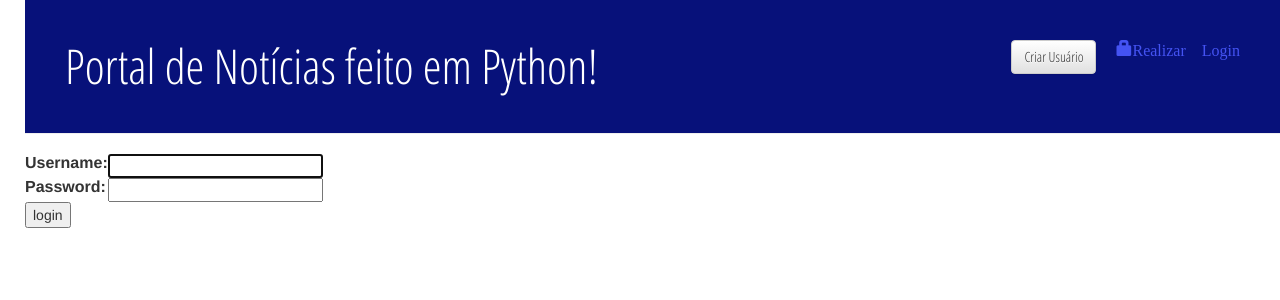
After one commit to Makrau/site_teste_django, a Django app: page /accounts/login/ in a window 1280 px wide. The commit adds this page. Shown: the top 300 px of the page. Run offline with Django 3.2, Linux system fonts and the light colour scheme; some libraries are stand-ins or nearby versions.

Commit message:
Configurado para apenas usuários logados possam criar e editar noticias

```diff
--- a/news/templates/news/base.html
+++ b/news/templates/news/base.html
@@ -11,18 +11,28 @@
 
     <body>
         <div class="page-header">
+
+            {% if user.is_authenticated %}
                 <h3><a href="{% url 'news.views.create_news' %}"  class="top-menu"><span class="btn btn-default">Criar Notícias</span></a></h3>
                 <h3><a href="{% url 'news_draft_list' %}" class="top-menu"><span class="btn btn-default">Publicar Notícias</span></a></h3>
+                <p class="top-menu">Bem-vindo {{ user.username }}<small>(<a href="{% url 'logout' %}">Sair</a>)</small></p>
+            {% else %}
+                <h3><a href="{% url 'login' %}" class="top-menu"><span class="glyphicon glyphicon-lock">Realizar Login</span></a></h3>
                 <h3><a href="{% url 'create_user' %}" class="top-menu"><span class="btn btn-default">Criar Usuário</span></a></h3>
-            <h3><a href="{% url 'user_login' %}" class="top-menu"><span class="btn btn-default">Entrar</span></a></h3>
+            {% endif %}
+
             <h1><a href="{% url 'news.views.home' %}">Portal de Notícias feito em Python!</a></h1>
             <h2>{{page_name}}</h2>
-
         </div>
 
+    <div class="content">
+        <div class="row">
+            <div class="col-md-8">
                 {% block content %}
                 {% endblock %}
-
+            </div>
+        </div>
+    </div>
 </body>
 
 </html>
--- a/news/templates/news/news_draft_list.html
+++ b/news/templates/news/news_draft_list.html
@@ -8,4 +8,5 @@
             <p> Criada em: {{news.created_date}}</p>
         </div>
     {% endfor %}
+    <h3> Não há mais notícias a serem publicadas.</h3>
 {% endblock %}
--- /dev/null
+++ b/news/templates/registration/login.html
@@ -0,0 +1,24 @@
+{% extends "news/base.html" %}
+{% block content %}
+    {% if form.errors %}
+        <p>Seu nome de usuário ou senha estão incorretos.</p>
+    {% endif %}
+
+    <form method="post" action="{% url 'login' %}">
+    {% csrf_token %}
+    <table>
+    <tr>
+        <td>{{ form.username.label_tag }}</td>
+        <td>{{ form.username }}</td>
+    </tr>
+    <tr>
+        <td>{{ form.password.label_tag }}</td>
+        <td>{{ form.password }}</td>
+    </tr>
+    </table>
+
+    <input type="submit" value="login" />
+    <input type="hidden" name="next" value="{{ next }}" />
+    </form>
+
+{% endblock %}
--- a/news/urls.py
+++ b/news/urls.py
@@ -10,5 +10,5 @@ urlpatterns = [
     url(r'^news/(?P<pk>\d+)/publish_news/$', views.publish_news, name='publish_news'),
     url(r'^news/(?P<pk>\d+)/remove_news/$', views.remove_news, name='remove_news'),
     url(r'^user/create_user/$', views.create_user, name='create_user'),
-    url(r'^login/$', views.user_login, name='user_login'),
+    # url(r'^login/$', views.user_login, name='user_login'),
 ]
--- a/site_teste/settings.py
+++ b/site_teste/settings.py
@@ -115,6 +115,8 @@ USE_L10N = True
 
 USE_TZ = True
 
+LOGIN_REDIRECT_URL = '/'
+
 
 # Static files (CSS, JavaScript, Images)
 # https://docs.djangoproject.com/en/1.9/howto/static-files/
--- a/site_teste/urls.py
+++ b/site_teste/urls.py
@@ -19,9 +19,14 @@ from django.contrib import admin
 
 from django import http
 from django.db import models
+import django.contrib.auth.views
+from django.contrib import admin
+admin.autodiscover()
 
 
 urlpatterns = [
     url(r'^admin/', admin.site.urls),
     url(r'', include('news.urls')),
+    url(r'^accounts/login/$', django.contrib.auth.views.login, name='login'),
+    url(r'^accounts/logout/$', django.contrib.auth.views.logout, name='logout', kwargs={'next_page': '/'}),
 ]
```
Also changed, not shown: news/templates/news/show_news.html (+8 -2 lines), news/views.py (+0 -20 lines). Lines whose indentation alone changed are shown as unchanged.
